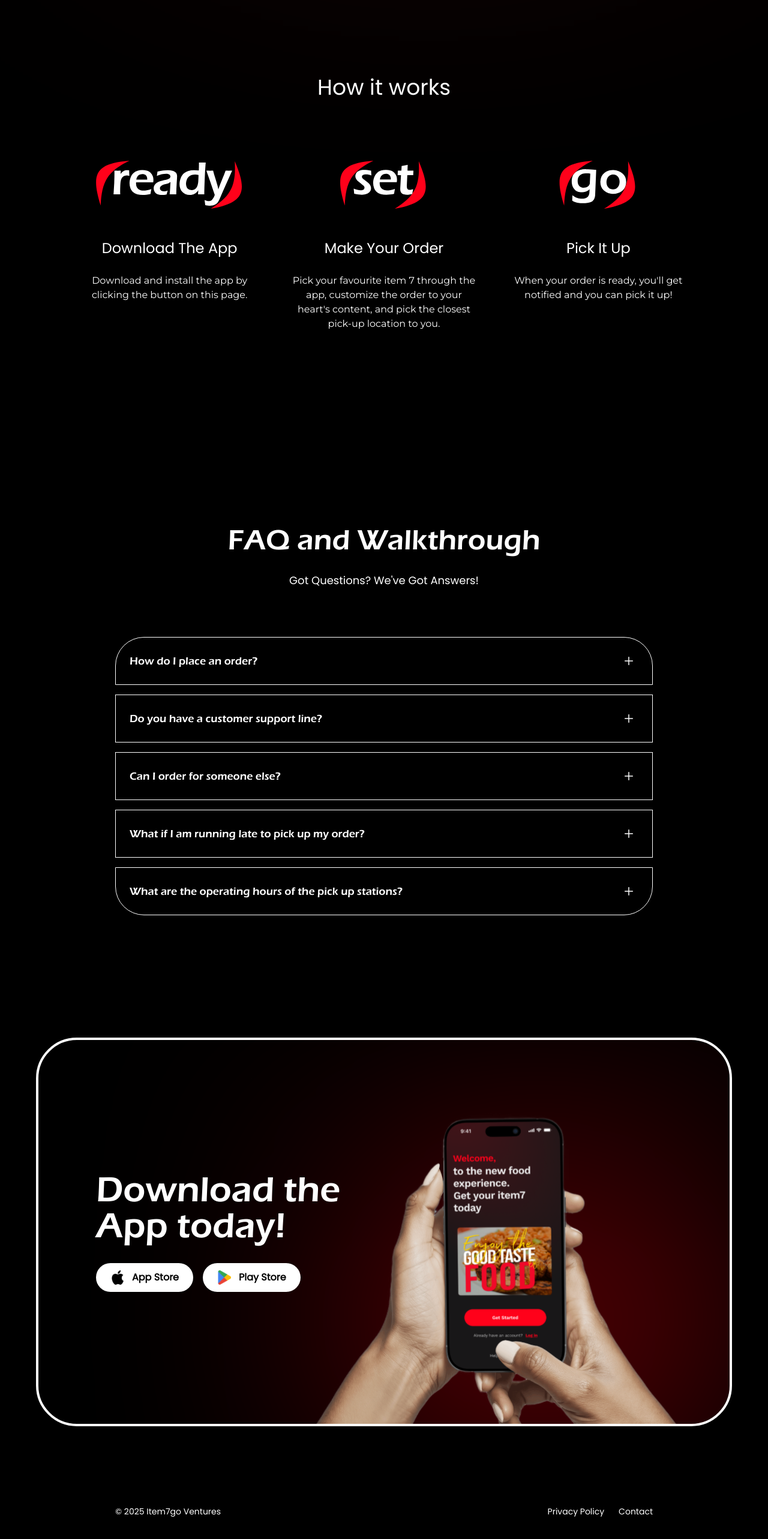
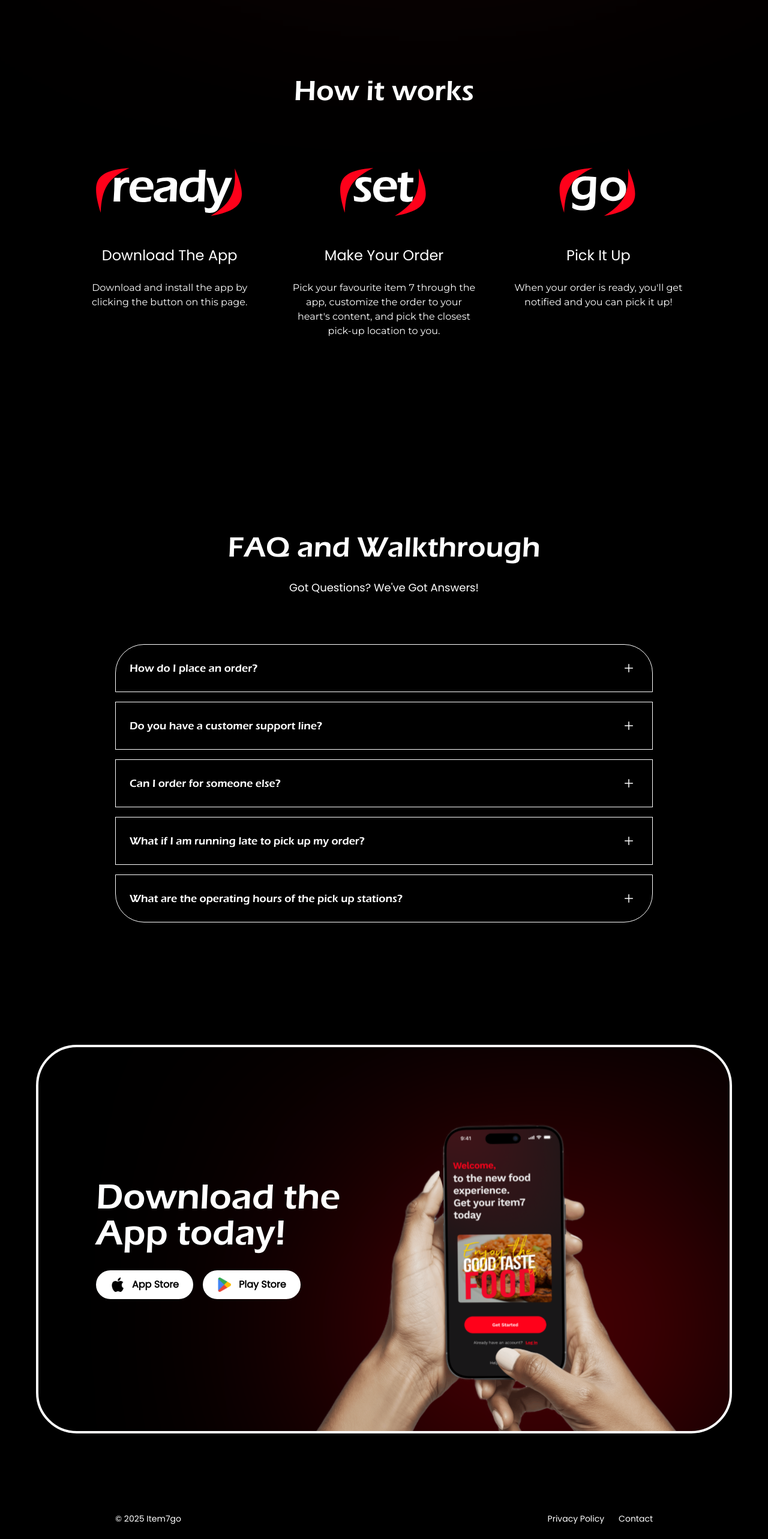
Before and after one commit to Prince-Africa/krikum, a React (Vite) app: page / in a window 1280 px wide. Shown: the part 1399-3965 px from the top of the page at 60% size. Built offline with nearby package versions, Linux system fonts and the light colour scheme.

Commit message:
Update company name in Footer and TermsAndConditionsPage, and enhance HowItWorksSection styling
- Changed company name from "Item7go Ventures" to "Item7go" in Footer and TermsAndConditionsPage.
- Updated font color and size in HowItWorksSection for improved visual consistency.

```diff
--- a/src/components/Footer.tsx
+++ b/src/components/Footer.tsx
@@ -9,7 +9,7 @@ const Footer: FC<FooterProps> = ({ onTermsClick }) => {
     <footer className="w-full bg-black px-4 md:px-section-px py-6">
       <div className="w-full max-w-4xl mx-auto flex flex-col sm:flex-row justify-between items-center gap-4 text-center sm:text-left">
         <p className="text-Colours-Primary/60 text-sm" style={{ fontFamily: 'var(--font-body)' }}>
-          © {new Date().getFullYear()} Item7go Ventures
+          © {new Date().getFullYear()} Item7go
         </p>
         <div className="flex gap-6">
           <button
--- a/src/components/HowItWorksSection.tsx
+++ b/src/components/HowItWorksSection.tsx
@@ -6,7 +6,7 @@ import goIcon from '@/assets/go.svg';
 const HowItWorksSection: FC = () => {
   return (
     <div className="w-full px-4 md:px-section-px py-10 md:py-section-py flex flex-col justify-start items-center gap-6 md:gap-10 overflow-hidden z-10">
-      <div className="w-full max-w-3xl text-center text-text-primary-darkbg text-3xl md:text-4xl font-heading leading-tight mb-6 md:mb-16 ">
+      <div className="w-full max-w-3xl text-center text-Colours-Primary text-3xl md:text-5xl font-normal leading-tight mb-6 md:mb-16" style={{ fontFamily: 'var(--font-heading)' }}>
         How it works
       </div>
 
--- a/src/pages/TermsAndConditionsPage.tsx
+++ b/src/pages/TermsAndConditionsPage.tsx
@@ -88,7 +88,7 @@ const TermsAndConditionsPage: FC<TermsAndConditionsPageProps> = ({ onBack }) =>
       title: "12. Contact Us",
       content: "If you have questions or want to exercise your rights, contact:",
       contactInfo: {
-        company: "Item7go Ventures",
+        company: "Item7go ",
         email: "prince.africa@item7go.com",
         phone: "+234 7047004706",
         website: "https://item7go.com"
```
